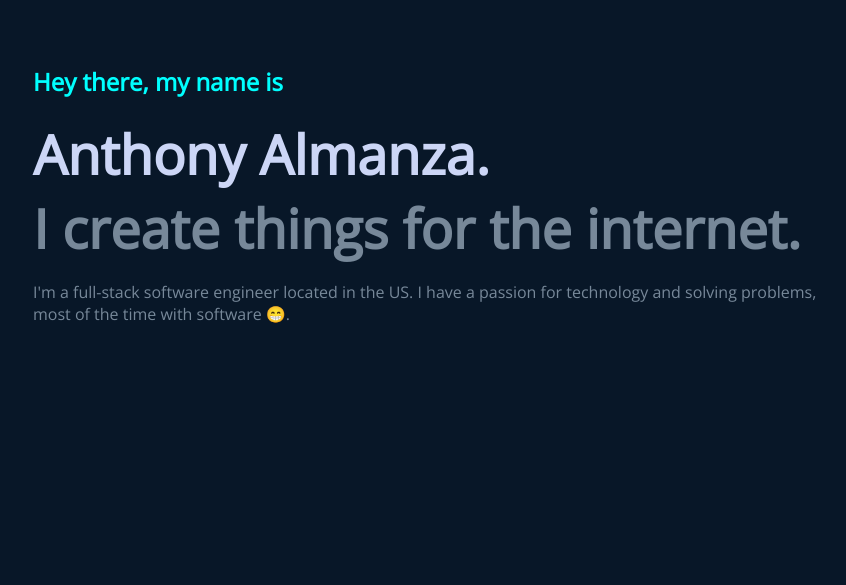
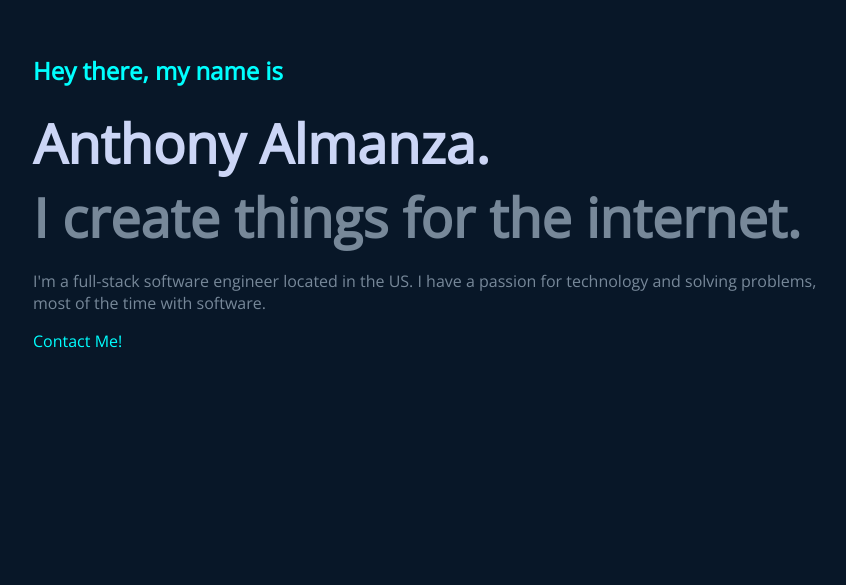
Before and after one commit to AnthonyAlmanza/My-Website, an Angular app: page / in a window 1280 px wide. Shown: the part 215-800 px from the top of the page, without its empty margins (207-1053 px from the left). Built offline with nearby package versions, Linux system fonts and the light colour scheme.

Commit message:
Added simple Contact me link

```diff
--- a/src/app/app.component.html
+++ b/src/app/app.component.html
@@ -5,8 +5,11 @@
     <h2 class="header-large no-margin">I create things for the internet.</h2>
     <p>
       I'm a full-stack software engineer located in the US. I have a passion for technology
-      and solving problems, most of the time with software 😁.
+      and solving problems, most of the time with software.
     </p>
+    <div id="contact-me-div">
+      <a href="#section-contact">Contact Me!</a>
+    </div>
   </section>
   <section id="section-about">
     <h1>About me</h1>
```
